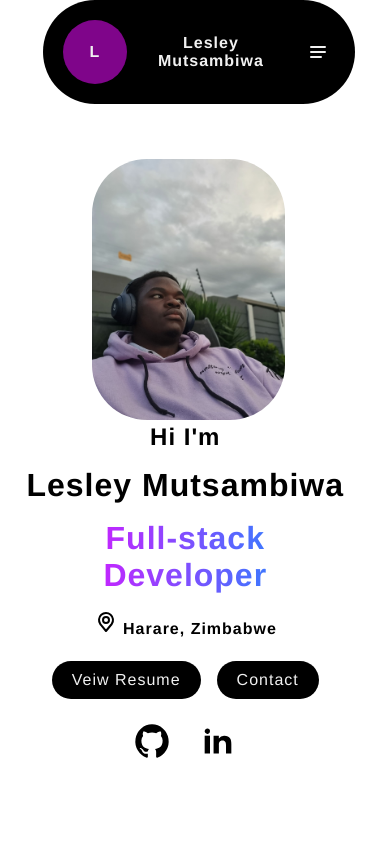
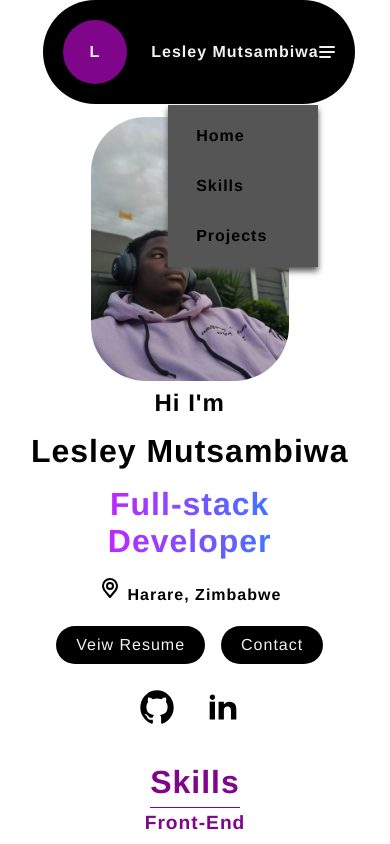
Before and after one commit to Le-e-lab/Portfoilo-, a plain HTML site: page index.html in a window 390 px wide. Both pictures are taken after a click on the link 317 px from the left and 53 px from the top of the page. Shown: the top 844 px of the page. Drawn offline with Linux system fonts and the light colour scheme.

Commit message:
Final  addtion

```diff
--- a/index.html
+++ b/index.html
@@ -18,13 +18,14 @@
                 <li><a href="#home" class="nav-links">Home</a></li>
                 <li><a href="#skills" class="nav-links">Skills</a></li>
                 <li><a href="#projects" class="nav-links">Projects</a></li>
-                <li><a href="#contact" class="button">Visit GitHub</a></li>
+                <li><a href="https://github.com/Le-e-lab?tab=repositories" class="visit-btn">Visit GitHub</a></li>
             </ul>
-            <a href="#" class="mobile-toggle" onClick="toggleMobileMenu();">
+            <a class="mobile-toggle" onClick="toggleMobileMenu();">
 				<svg class="w-6 h-6 text-gray-800 dark:text-white" aria-hidden="true" xmlns="http://www.w3.org/2000/svg" width="24" height="24" fill="none" viewBox="0 0 24 24">
 					<path stroke="currentColor" stroke-linecap="round" stroke-width="2" d="M5 7h14M5 12h14M5 17h10"/>
 				</svg>
 			</a>
+
         </nav>
     </header>
 
@@ -111,8 +112,6 @@
                 <p>I'm a software developer with a passion for creating engaging and user-friendly web applications.
                      My background in computer science and programming has provided me with the skills and knowledge needed to build high-quality,
                       responsive web applications.</p>
-                <p>I have a keen eye for design and a strong understanding of user experience.
-                     I am always looking for opportunities to improve my skills and share my knowledge with others.</p>
              </div>
         </div>
       </section>
--- a/script.js
+++ b/script.js
@@ -1,19 +1,24 @@
-const menuIcon = document.querySelector('#menu-icon');
-const navLinks = document.querySelector('.nav-links');
+document.addEventListener("DOMContentLoaded", function () {
+    const menuIcon = document.querySelector(".mobile-toggle");
+    const navLinks = document.querySelector("#menu");
+
+    if (menuIcon && navLinks) {
+        menuIcon.onclick = () => {
+            navLinks.classList.toggle("active");
+        };
+    }
+});
 
 
-menuIcon.onclick = () => {
-    navLinks.classList.toggle('active');
-}
-// menuIcon.addEventListener('click', () => {
-//     navLinks.classList.toggle('active');
+
+
+
+
+// let btnClick = document.querySelector('.visit-btn');g
+
+// btnClick.addEventListener('click', () => {
+//     window.location.href = "https://github.com/Le-e-lab?tab=repositories"
 // });
-
-let btnClick = document.querySelector('.visit-btn');g
-
-btnClick.addEventListener('click', () => {
-    window.location.href = "https://github.com/Le-e-lab?tab=repositories"
-});
 
 // const downloadBtn = document.querySelector('#d-btn');
 // const fileLink = "id=109LRY3zNTwtNJSIhnPXnK6MJINX-3I52&export=download&authuser=0"
@@ -21,10 +26,3 @@ btnClick.addEventListener('click', () => {
 // downloadBtn.addEventListener('click', () => {
 //     window.location.href = fileLink
 // });
-
-function changeColor() {
-    const colors = ["red", "blue", "green", "yellow", "purple", "orange", "pink"];
-    document.body.style.backgroundColor = colors[Math.floor(Math.random() * colors.length)];
-}
-
-setInterval(changeColor, 2000);
--- a/style/styles.css
+++ b/style/styles.css
@@ -81,6 +81,12 @@ header {
                 color: var(--base-100);
                 flex: 1;
 
+                &:hover{
+                    transform: scale(1.1);
+                    transition: transform 0.5s ease;
+                    color: var(--purple);
+                }
+
                 @media (max-width: 768px){
                     width: 100%;
                     text-align: center;
@@ -100,15 +106,19 @@ header {
             justify-content: center;
             align-items: center;
             text-align: center;
-            /* margin-left: 50%; */
             gap: 1rem;
             left: 50%;
 
             li{
-                display: inline-block;
+                display: flex;
+                flex-direction: column;
                 gap: 3rem;
                 font-size: 1rem;
                 font-weight: bold;
+
+                @media (max-width:768px) {
+                    flex-direction: column;
+                }
 
             }
             .nav-links{
@@ -126,13 +136,21 @@ header {
                     gap: 1rem;
                 }
 
-                @media (max-width: 768px){
-                    display: none;
+                @media (max-width:600px) {
+                    top: 100%;
+                    width: 100%;
+                    padding: 1rem;
+                    color: var(--base-800);
+                    display: flex;
+                    left: 10%;
+                    text-align: center;
+
                 }
+
 
             }
 
-            .button{
+            .visit-btn{
                 display: flex;
                 align-items: center;
                 justify-content: center;
@@ -149,9 +167,7 @@ header {
                     background: linear-gradient(to right, var(--blue), var(--purple-400));
                 }
 
-                &:active{
-                    display: flex;
-                }
+
 
                 @media (max-width:1024px){
                     display: none;
@@ -159,9 +175,39 @@ header {
 
                 @media (max-width: 768px){
                     display: none;
+                    flex-direction: column;
+
+                    }
+                }
+
+                @media (max-width: 600px){
+                    display: none;
+                    flex-direction: column;
+                    position: absolute;
+                    top: 105px;
+                    width: 100%;
+                    background-color: var(--base);
+                    width: 150px;
+                    box-shadow: 0px 4px 6px var(--base);
+                    padding: 2% 4%;
+                    justify-content: center;
+                    left: 40% ;
+                    text-align: center;
+                    color: var(--base-800);
+                }
+
+                        &.active{
+                            display: block;
+                        }
                 }
             }
+
+            @media (screen-width: 768) {
+                gap: 1rem;
+            }
         }
+
+
     .mobile-toggle{
         display: none;
         cursor: pointer;
@@ -169,20 +215,31 @@ header {
         color: var(--base-100);
         margin-right: 15px;
 
-        @media (max-width: 768px){
-            display:inline-block;
+        &:hover{
+            transform: scale(1.1);
+        }
+
+        @media (max-width: 600px){
+            display:block;
 			position:absolute;
 			top:35px;
-			right:10px;
+			right:1px;
+            gap: 1rem;
         }
+
+
+        @media (max-width: 385px){
+            display:block;
+			position:absolute;
+			top:35px;
+			right:1px;
+            gap: 1rem;
+            left: 268px;
+        }
+
     }
 
-    @media (max-width: 1024px) {
-        align-items: center;
-        text-align: center;
-        }
- }
-}
+
 
 
 
@@ -243,7 +300,6 @@ section{
         }
 
         @media (max-width:768px) {
-            margin-left:2%;
             height: auto;
             width: 40%;
             margin-bottom: 1%;
@@ -340,8 +396,10 @@ section{
 
     @media (max-width:1024px){
         gap: 0;
-        height: 100vh;
-        margin-right: 10%;
+        margin-top: 20%;
+        height: auto;
+        padding-right:4% ;
+        /* margin-right: 10%; */
     }
 
     @media (max-width:768px) {
@@ -353,7 +411,7 @@ section{
 
     @media (max-width:600px) {
         flex-direction: column;
-        margin-top: 10%;
+        margin-top: 25%;
     }
 }
 
@@ -607,8 +665,6 @@ section{
         #card1{
             background-color: transparent;
             background: url("../image/project1.png");
-            backdrop-filter: blur(100px);
-            -webkit-backdrop-filter: blur(100px);
 
             &:hover {
                 transform: scale(1.1);
```
